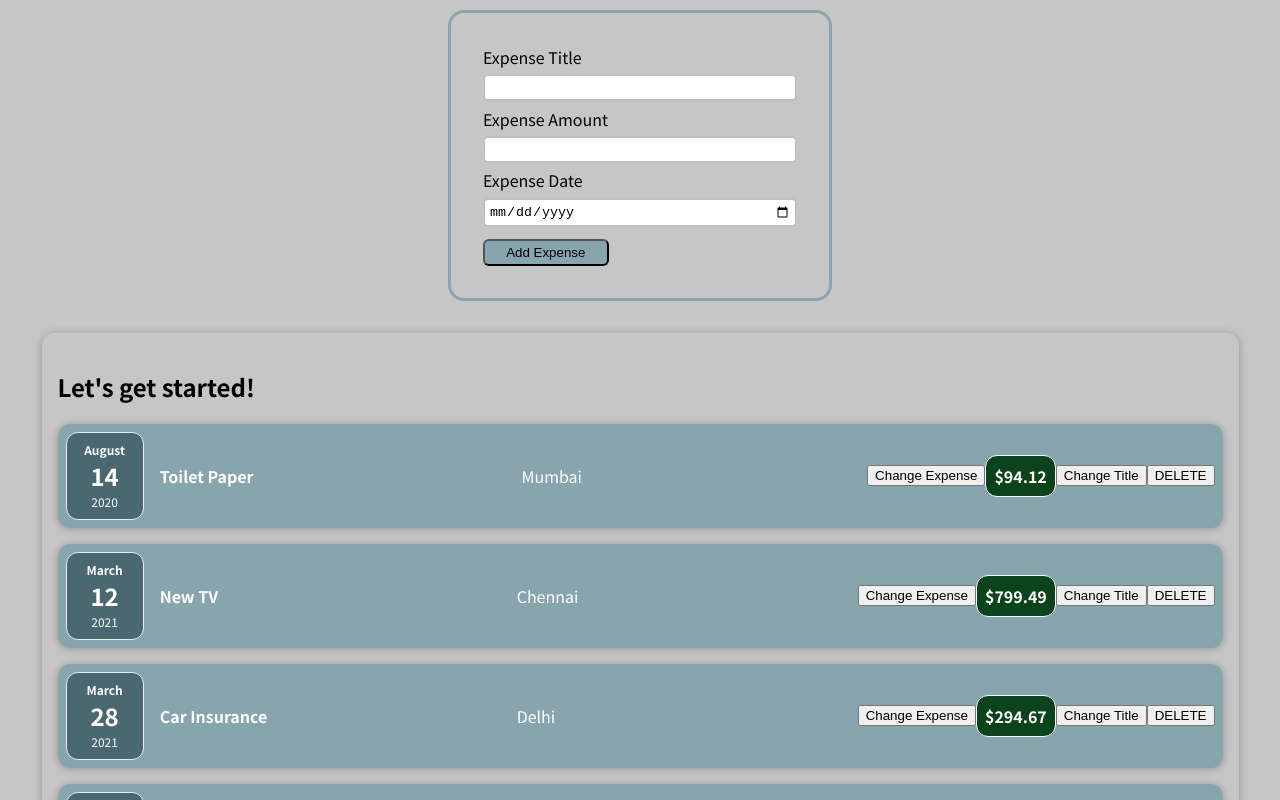
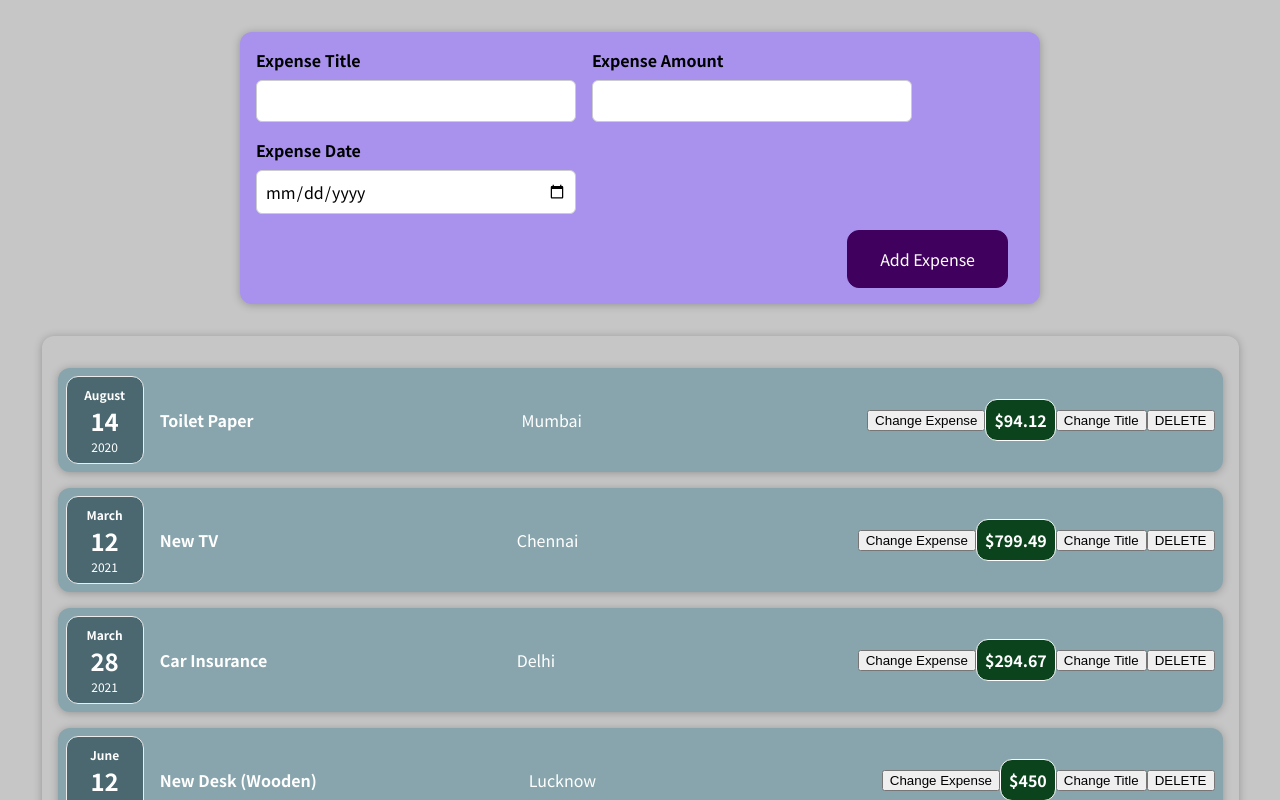
Before and after one commit to Abbi964/ReactBasics, a React (Create React App) app: page / in a window 1280 px wide. Shown: the top 800 px of the page. Built offline with nearby package versions, Linux system fonts and the light colour scheme.

Commit message:
trying state inside the new Component

```diff
--- a/src/App.js
+++ b/src/App.js
@@ -1,5 +1,5 @@
 import Card from "./components/UI/Card";
-import ExpenseForm from "./components/Form/ExpenseForm";
+import NewExpense from "./components/NewExpense/NewExpense";
 import ExpenseItem from "./components/Expenses/ExpenseItem";
 import '../src/components/Expenses/Expenses.css'
 
@@ -37,9 +37,8 @@ function App() {
 
   return (
     <div>
-      <ExpenseForm></ExpenseForm>
+      <NewExpense/>
       <Card className = 'expenses'>
-        <h2>Let's get started!</h2>
         {expenses.map((div, index) => (
           <ExpenseItem
             title={div.title}
--- a/src/components/Form/ExpenseForm.css
+++ /dev/null
@@ -1,32 +0,0 @@
-.form-class{
-    width: 30vw;
-    margin: auto;
-    padding: 2em;
-    border-radius: 1em;
-    border: 3px solid rgb(136, 165, 174);
-}
-
-.form-input{
-    width: 100%;
-    padding: 0.3em;
-    margin-top: 0.4em;
-    margin-bottom: 0.4em;
-    border-radius: 5px;
-    border: 2px solid silver;
-}
-
-.form-input:focus{
-    outline: none;
-    border: 2px solid rgb(136, 165, 174);
-}
-
-.submitBtn{
-    margin-top: 0.5em;
-    padding: 0.3em;
-    width: 40%;
-    background-color: rgb(136, 165, 174);
-    border-radius: 6px;
-}
-.submitBtn:hover{
-    background-color: rgb(103, 143, 155);
-}
--- a/src/components/Form/ExpenseForm.js
+++ /dev/null
@@ -1,28 +0,0 @@
-import React from 'react';
-import './ExpenseForm.css'
-
-function ExpenseForm () {
-
-    function changeHandler(){
-        let titleInput = document.getElementById('titleInput').value ;
-        console.log(titleInput)
-    }
-
-    return (
-        <div className="form-div">
-            <form className="form-class">
-                <label for ='titleInput'>Expense Title</label><br/>
-                <input onChange={changeHandler} type='text' className="form-input" id="titleInput"/><br/>
-                <label for="amountInput">Expense Amount</label><br/>
-                <input type="number" className="form-input" id="amountInput"/><br/>
-                <label for="dateInput">Expense Date</label><br/>
-                <input type="date" className="form-input" id="dateInput"/><br/>
-                <button type="submit" className="submitBtn">Add Expense</button>
-
-            </form>
-
-        </div>
-    )
-}
-
-export default ExpenseForm;
--- /dev/null
+++ b/src/components/NewExpense/ExpenseForm.css
@@ -0,0 +1,26 @@
+.new-expense-controls {
+  display: flex;
+  flex-wrap: wrap;
+  gap: 1rem;
+  margin-bottom: 1rem;
+  text-align: left;
+}
+
+.new-expense-control label {
+  font-weight: bold;
+  margin-bottom: 0.5rem;
+  display: block;
+}
+
+.new-expense-control input {
+  font: inherit;
+  padding: 0.5rem;
+  border-radius: 6px;
+  border: 1px solid #ccc;
+  width: 20rem;
+  max-width: 100%;
+}
+
+.new-expense-actions {
+  text-align: right;
+}
--- /dev/null
+++ b/src/components/NewExpense/ExpenseForm.js
@@ -0,0 +1,51 @@
+import React, {useState} from 'react';
+import './ExpenseForm.css'
+
+function ExpenseForm () {
+
+    // creating states for title , amount and date
+    const [title, setTitle] = useState('0')
+    const [amount, setAmount] = useState('0')
+    const [date, setDate] = useState('0')
+
+    function titleChangeHandler(e){
+        console.log(e.target.value);
+        setTitle(e.target.value)
+    }
+    function amountChangeHandler(e){
+        console.log(e.target.value);
+        setAmount(e.target.value)
+    }
+    function dateChangeHandler(e){
+        console.log(e.target.value);
+        setDate(e.target.value)
+    }
+
+
+    return (
+        <div className="form-div">
+            <form className="form-class">
+                <div className='new-expense-controls' >
+                    <div className='new-expense-control'>
+                        <label for ='titleInput'>Expense Title</label>
+                        <input onChange={titleChangeHandler} type='text' id="titleInput"/>
+                    </div>
+                    <div className='new-expense-control'>
+                        <label for ='amountInput'>Expense Amount</label>
+                        <input onChange={amountChangeHandler} type='number' step= '0.01' id="amountInput"/>
+                    </div>
+                    <div className='new-expense-control'>
+                        <label for ='dateInput'>Expense Date</label>
+                        <input onChange={dateChangeHandler} type='date' min= '2023-01-01' max='2025-12-31' id="dateInput"/>
+                    </div>
+                </div>
+                <div className='new-expense-actions'>
+                        <button type="submit" className="submitBtn">Add Expense</button>
+                </div>
+            </form>
+
+        </div>
+    )
+}
+
+export default ExpenseForm;
--- /dev/null
+++ b/src/components/NewExpense/NewExpense.css
@@ -0,0 +1,38 @@
+.new-expense {
+  background-color: #a892ee;
+  padding: 1rem;
+  margin: 2rem auto;
+  width: 50rem;
+  max-width: 95%;
+  border-radius: 12px;
+  text-align: center;
+  box-shadow: 0 1px 8px rgba(0, 0, 0, 0.25);
+}
+
+.new-expense button {
+  font: inherit;
+  cursor: pointer;
+  padding: 1rem 2rem;
+  border: 1px solid #40005d;
+  background-color: #40005d;
+  color: white;
+  border-radius: 12px;
+  margin-right: 1rem;
+}
+
+.new-expense button:hover,
+.new-expense button:active {
+  background-color: #510674;
+  border-color: #510674;
+}
+
+.new-expense button.alternative {
+  color: #220131;
+  border-color: transparent;
+  background-color: transparent;
+}
+
+.new-expense button.alternative:hover,
+.new-expense button.alternative:active {
+  background-color: #ddb3f8;
+}
--- /dev/null
+++ b/src/components/NewExpense/NewExpense.js
@@ -0,0 +1,15 @@
+import React from 'react';
+
+import './NewExpense.css';
+import ExpenseForm from './ExpenseForm';
+
+function NewExpense (){
+
+    return (
+        <div className='new-expense'>
+            <ExpenseForm/>
+        </div>
+    )
+}
+
+export default NewExpense;
```
Also changed, not shown: 1 other file (tests, documents, lock files or other folders).
